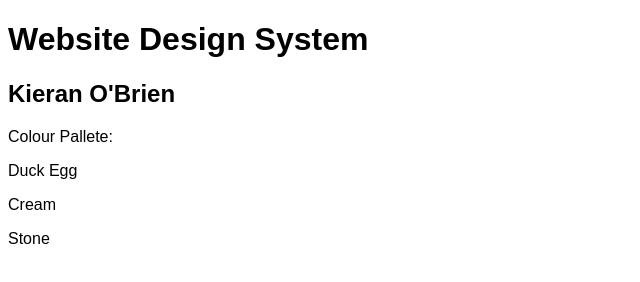
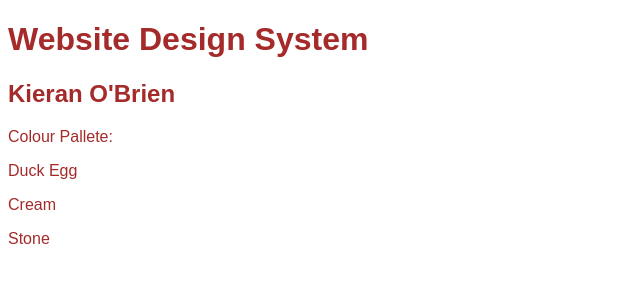
Before and after one commit to TrueToKeeb/TrueToKeeb.github.io, a plain HTML site: page git1/index.html in a window 1280 px wide. Shown: the whole page, without its empty margins (0-640 px from the left). Drawn offline with Linux system fonts and the light colour scheme.

Commit message:
Update styles.css

```diff
--- a/git1/styles.css
+++ b/git1/styles.css
@@ -1,3 +1,4 @@
-html {
+p, h1, h2 {
     font-family: fantasy;
+    color: brown;
 }
```
